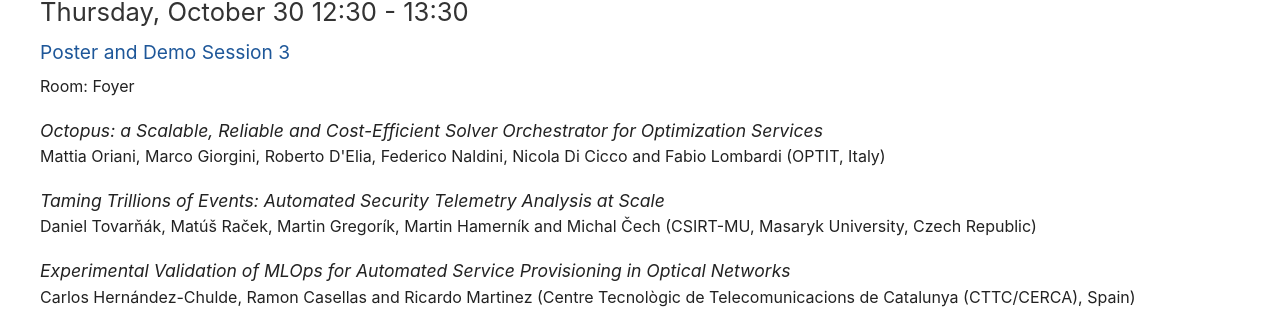
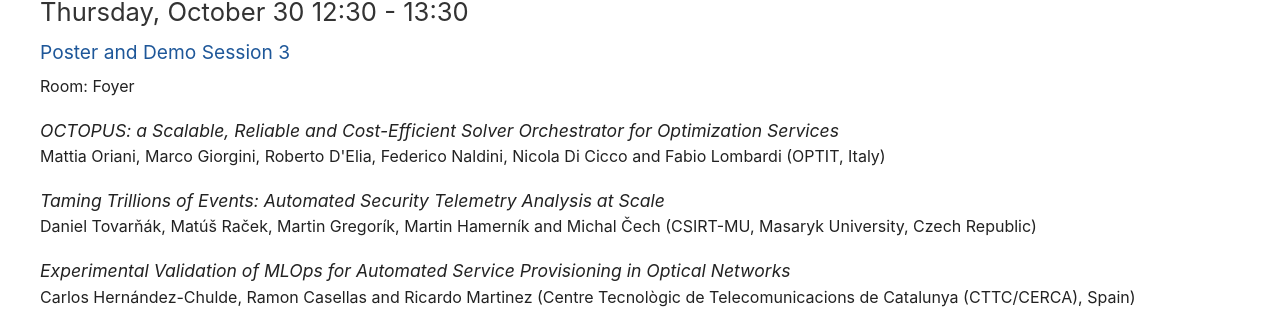
Before and after one commit to stuartclayman/cnsm-2025-website, a Jekyll site: the page built from program.html, in a window 1280 px wide and 900 px high, scrolled down 7978 px. Shown: the part 140-453 px from the top of the window. Built offline with Jekyll 4.4.1, drawn with Linux system fonts in a browser that asks for light colours; nearby versions of some CDN libraries.

Commit message:
Program updated

```diff
--- a/program.html
+++ b/program.html
@@ -310,7 +310,7 @@ title: Program
 
         <div>Room: Foyer</div>
 
-        <p><span class="cnsm-theme">Octopus: a Scalable, Reliable and Cost-Efficient Solver Orchestrator for Optimization Services</span><br/>
+        <p><span class="cnsm-theme">OCTOPUS: a Scalable, Reliable and Cost-Efficient Solver Orchestrator for Optimization Services</span><br/>
         Mattia Oriani, Marco Giorgini, Roberto D'Elia, Federico Naldini, Nicola Di Cicco and Fabio Lombardi (OPTIT, Italy)</p>
 
         <p><span class="cnsm-theme">Taming Trillions of Events: Automated Security Telemetry Analysis at Scale</span><br/>
```
